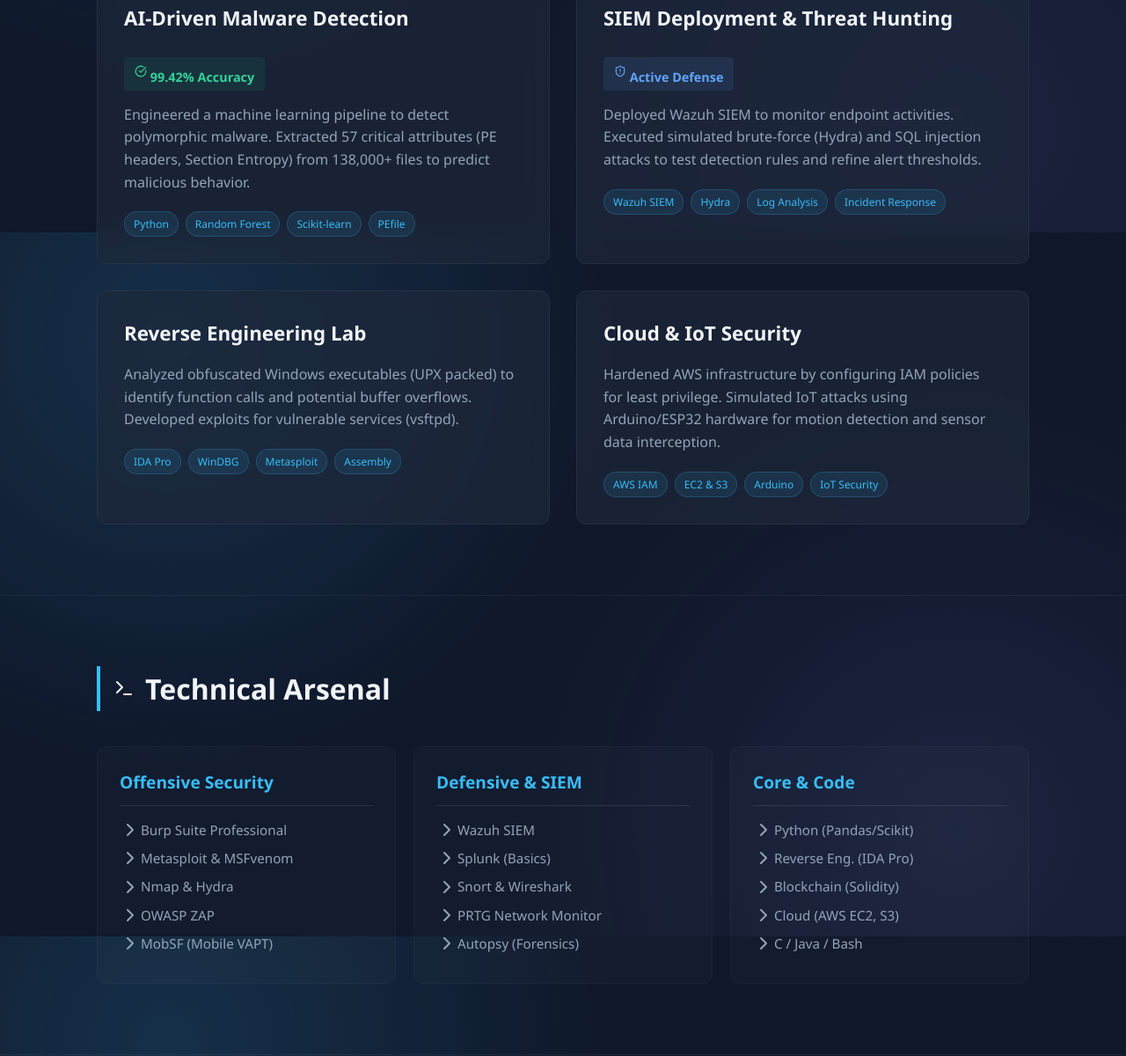
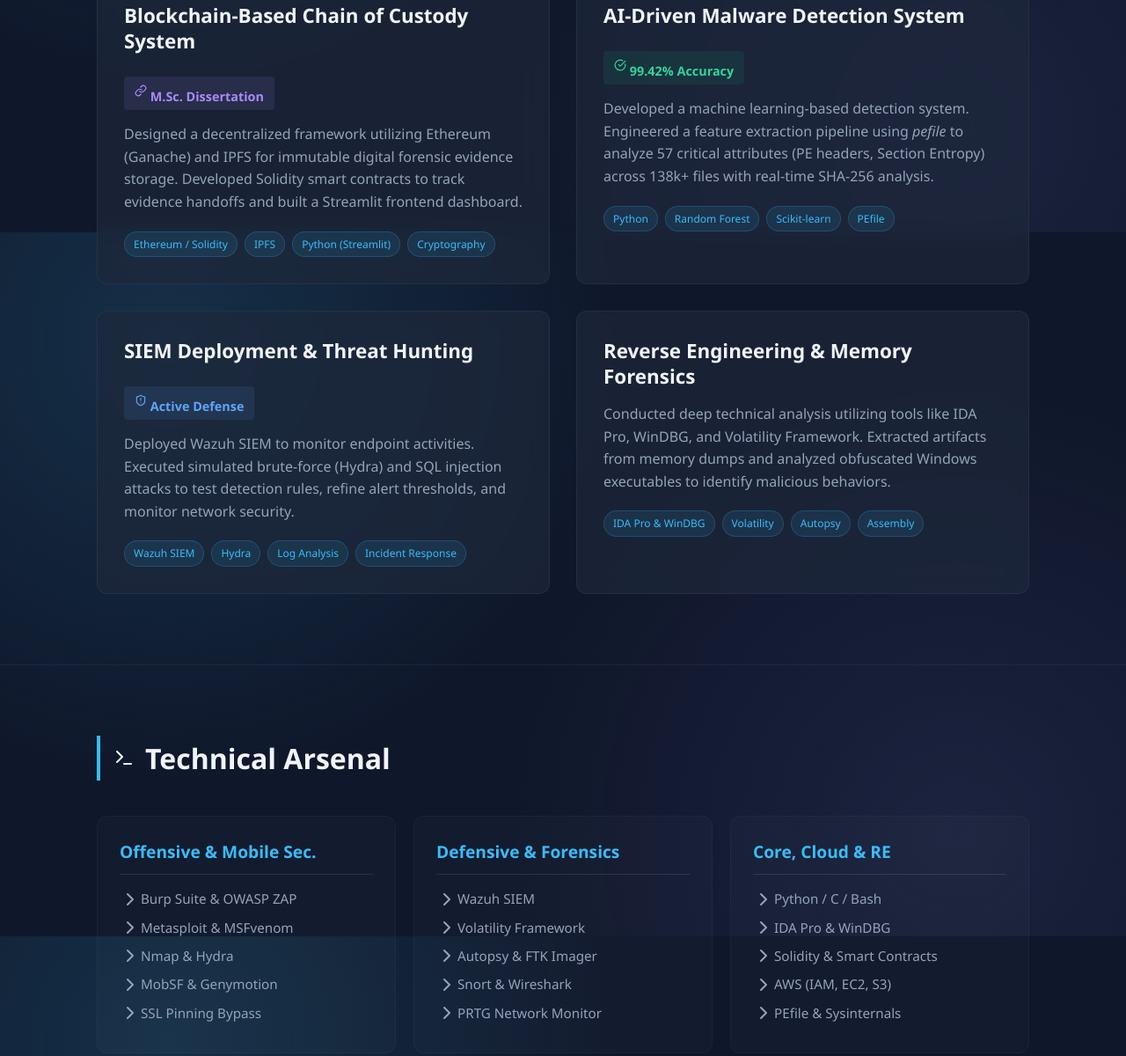
Before and after one commit to Jenil3797/portfolio, a plain HTML site: page index.html in a window 1280 px wide. Shown: the part 536-1736 px from the top of the page at 88% size. Drawn offline with nearby package versions, Linux system fonts and the light colour scheme.

Commit message:
Update index.html

```diff
--- a/index.html
+++ b/index.html
@@ -91,7 +91,7 @@
 
         .hero-bio {
             color: var(--text-muted);
-            max-width: 600px;
+            max-width: 700px;
             margin: 0 auto;
             font-size: 1.1rem;
         }
@@ -176,6 +176,7 @@
             display: flex;
             justify-content: space-between;
             align-items: start;
+            line-height: 1.3;
         }
 
         .project-stat {
@@ -279,11 +280,13 @@
         <h1 class="hero-name">Jenil Diyora</h1>
         <p class="hero-role">Cyber Security Analyst & Researcher</p>
         <p class="hero-bio">
-            M.Sc. Candidate bridging the gap between AI-driven threat detection and offensive security operations.
-            Specialized in Malware Analysis, DFIR, and Network Security.
+            M.Sc. Cyber Security candidate with deep practical knowledge in Network Security, Malware Analysis, and Red Teaming. Proficient in deploying SIEM solutions (Wazuh), conducting VAPT with Burp Suite, and performing memory forensics.
         </p>
 
         <div class="contact-bar">
+            <a href="tel:+919662278100" class="btn">
+                <i data-lucide="phone"></i> +91 9662278100
+            </a>
             <a href="mailto:jenil.diyora3797@gmail.com" class="btn">
                 <i data-lucide="mail"></i> Email Me
             </a>
@@ -293,7 +296,7 @@
             <a href="https://github.com/Jenil3797" class="btn">
                 <i data-lucide="github"></i> GitHub
             </a>
-            <a href="https://drive.google.com/file/d/1AWg82YdcdvWV0MIAYnuVZcTcLmrqPKhh/view?usp=sharing" class="btn">
+            <a href="https://drive.google.com/file/d/1XOr_z-eF8y5R7AyEs3WUvCh6X-xdnn1X/view?usp=sharing" class="btn">
                 <i data-lucide="file-text"></i> Resume
             </a>
         </div>
@@ -305,14 +308,31 @@
             <h2><i data-lucide="cpu"></i> Featured Projects</h2>
             <div class="grid-2">
 
-                <!-- Project 1: AI Malware -->
+                <!-- Project 1: Blockchain (M.Sc Dissertation) -->
                 <div class="card">
-                    <h3>AI-Driven Malware Detection</h3>
+                    <h3>Blockchain-Based Chain of Custody System</h3>
+                    <div class="project-stat" style="color: #a78bfa; background: rgba(167, 139, 250, 0.1);">
+                        <i data-lucide="link" style="width:14px; display:inline;"></i> M.Sc. Dissertation
+                    </div>
+                    <p style="color: var(--text-muted); margin-top: 15px;">
+                        Designed a decentralized framework utilizing Ethereum (Ganache) and IPFS for immutable digital forensic evidence storage. Developed Solidity smart contracts to track evidence handoffs and built a Streamlit frontend dashboard.
+                    </p>
+                    <div class="project-tech">
+                        <span class="tech-tag">Ethereum / Solidity</span>
+                        <span class="tech-tag">IPFS</span>
+                        <span class="tech-tag">Python (Streamlit)</span>
+                        <span class="tech-tag">Cryptography</span>
+                    </div>
+                </div>
+
+                <!-- Project 2: AI Malware -->
+                <div class="card">
+                    <h3>AI-Driven Malware Detection System</h3>
                     <div class="project-stat">
                         <i data-lucide="check-circle" style="width:14px; display:inline;"></i> 99.42% Accuracy
                     </div>
                     <p style="color: var(--text-muted); margin-top: 15px;">
-                        Engineered a machine learning pipeline to detect polymorphic malware. Extracted 57 critical attributes (PE headers, Section Entropy) from 138,000+ files to predict malicious behavior.
+                        Developed a machine learning-based detection system. Engineered a feature extraction pipeline using <i>pefile</i> to analyze 57 critical attributes (PE headers, Section Entropy) across 138k+ files with real-time SHA-256 analysis.
                     </p>
                     <div class="project-tech">
                         <span class="tech-tag">Python</span>
@@ -322,14 +342,14 @@
                     </div>
                 </div>
 
-                <!-- Project 2: SIEM -->
+                <!-- Project 3: SIEM -->
                 <div class="card">
                     <h3>SIEM Deployment & Threat Hunting</h3>
                     <div class="project-stat" style="color: #60a5fa; background: rgba(96, 165, 250, 0.1);">
                         <i data-lucide="shield-alert" style="width:14px; display:inline;"></i> Active Defense
                     </div>
                     <p style="color: var(--text-muted); margin-top: 15px;">
-                        Deployed Wazuh SIEM to monitor endpoint activities. Executed simulated brute-force (Hydra) and SQL injection attacks to test detection rules and refine alert thresholds.
+                        Deployed Wazuh SIEM to monitor endpoint activities. Executed simulated brute-force (Hydra) and SQL injection attacks to test detection rules, refine alert thresholds, and monitor network security.
                     </p>
                     <div class="project-tech">
                         <span class="tech-tag">Wazuh SIEM</span>
@@ -339,31 +359,17 @@
                     </div>
                 </div>
 
-                <!-- Project 3: Reverse Engineering -->
+                <!-- Project 4: Reverse Engineering / Forensics -->
                 <div class="card">
-                    <h3>Reverse Engineering Lab</h3>
+                    <h3>Reverse Engineering & Memory Forensics</h3>
                     <p style="color: var(--text-muted); margin-top: 15px;">
-                        Analyzed obfuscated Windows executables (UPX packed) to identify function calls and potential buffer overflows. Developed exploits for vulnerable services (vsftpd).
+                        Conducted deep technical analysis utilizing tools like IDA Pro, WinDBG, and Volatility Framework. Extracted artifacts from memory dumps and analyzed obfuscated Windows executables to identify malicious behaviors.
                     </p>
                     <div class="project-tech">
-                        <span class="tech-tag">IDA Pro</span>
-                        <span class="tech-tag">WinDBG</span>
-                        <span class="tech-tag">Metasploit</span>
+                        <span class="tech-tag">IDA Pro & WinDBG</span>
+                        <span class="tech-tag">Volatility</span>
+                        <span class="tech-tag">Autopsy</span>
                         <span class="tech-tag">Assembly</span>
-                    </div>
-                </div>
-
-                <!-- Project 4: Cloud & IoT -->
-                <div class="card">
-                    <h3>Cloud & IoT Security</h3>
-                    <p style="color: var(--text-muted); margin-top: 15px;">
-                        Hardened AWS infrastructure by configuring IAM policies for least privilege. Simulated IoT attacks using Arduino/ESP32 hardware for motion detection and sensor data interception.
-                    </p>
-                    <div class="project-tech">
-                        <span class="tech-tag">AWS IAM</span>
-                        <span class="tech-tag">EC2 & S3</span>
-                        <span class="tech-tag">Arduino</span>
-                        <span class="tech-tag">IoT Security</span>
                     </div>
                 </div>
 
@@ -378,35 +384,35 @@
             <div class="grid-3">
 
                 <div class="skill-category">
-                    <h3>Offensive Security</h3>
+                    <h3>Offensive & Mobile Sec.</h3>
                     <ul class="skill-list">
-                        <li><i data-lucide="chevron-right"></i> Burp Suite Professional</li>
+                        <li><i data-lucide="chevron-right"></i> Burp Suite & OWASP ZAP</li>
                         <li><i data-lucide="chevron-right"></i> Metasploit & MSFvenom</li>
                         <li><i data-lucide="chevron-right"></i> Nmap & Hydra</li>
-                        <li><i data-lucide="chevron-right"></i> OWASP ZAP</li>
-                        <li><i data-lucide="chevron-right"></i> MobSF (Mobile VAPT)</li>
+                        <li><i data-lucide="chevron-right"></i> MobSF & Genymotion</li>
+                        <li><i data-lucide="chevron-right"></i> SSL Pinning Bypass</li>
                     </ul>
                 </div>
 
                 <div class="skill-category">
-                    <h3>Defensive & SIEM</h3>
+                    <h3>Defensive & Forensics</h3>
                     <ul class="skill-list">
                         <li><i data-lucide="chevron-right"></i> Wazuh SIEM</li>
-                        <li><i data-lucide="chevron-right"></i> Splunk (Basics)</li>
+                        <li><i data-lucide="chevron-right"></i> Volatility Framework</li>
+                        <li><i data-lucide="chevron-right"></i> Autopsy & FTK Imager</li>
                         <li><i data-lucide="chevron-right"></i> Snort & Wireshark</li>
                         <li><i data-lucide="chevron-right"></i> PRTG Network Monitor</li>
-                        <li><i data-lucide="chevron-right"></i> Autopsy (Forensics)</li>
                     </ul>
                 </div>
 
                 <div class="skill-category">
-                    <h3>Core & Code</h3>
+                    <h3>Core, Cloud & RE</h3>
                     <ul class="skill-list">
-                        <li><i data-lucide="chevron-right"></i> Python (Pandas/Scikit)</li>
-                        <li><i data-lucide="chevron-right"></i> Reverse Eng. (IDA Pro)</li>
-                        <li><i data-lucide="chevron-right"></i> Blockchain (Solidity)</li>
-                        <li><i data-lucide="chevron-right"></i> Cloud (AWS EC2, S3)</li>
-                        <li><i data-lucide="chevron-right"></i> C / Java / Bash</li>
+                        <li><i data-lucide="chevron-right"></i> Python / C / Bash</li>
+                        <li><i data-lucide="chevron-right"></i> IDA Pro & WinDBG</li>
+                        <li><i data-lucide="chevron-right"></i> Solidity & Smart Contracts</li>
+                        <li><i data-lucide="chevron-right"></i> AWS (IAM, EC2, S3)</li>
+                        <li><i data-lucide="chevron-right"></i> PEfile & Sysinternals</li>
                     </ul>
                 </div>
 
@@ -429,16 +435,16 @@
                         <h3>M.Sc. in Cyber Security</h3>
                         <p style="color: var(--accent);">Narnarayan Shastri Institute of Technology</p>
                         <p style="margin-top: 10px; font-size: 0.9rem; color: var(--text-muted);">
-                            CGPA: 7.25 | Focus on Digital Forensics, Cloud Security, and Blockchain.
+                            SPI: 7.95 | Affiliated to National Forensic Science University (NFSU).
                         </p>
                     </div>
 
                     <div class="card timeline-item">
                         <span class="timeline-date">Aug 2021 – May 2024</span>
-                        <h3>BCA</h3>
+                        <h3>Bachelor of Computer Application</h3>
                         <p style="color: var(--accent);">Parul University, Vadodara</p>
                         <p style="margin-top: 10px; font-size: 0.9rem; color: var(--text-muted);">
-                            CGPA: 7.85 | First Class Distinction
+                            CGPA: 7.85
                         </p>
                     </div>
                 </div>
@@ -463,7 +469,7 @@
                         <h3>Certifications</h3>
                         <ul class="skill-list" style="margin-top: 10px;">
                             <li><i data-lucide="award"></i> TryHackMe: Advent of Cyber 2024</li>
-                            <li><i data-lucide="award"></i> Cyber Security Course (Teachnook)</li>
+                            <li><i data-lucide="award"></i> Cyber Security Course (Teachnook & Wissenaire, IIT Bhubaneswar)</li>
                         </ul>
                     </div>
                 </div>
```
